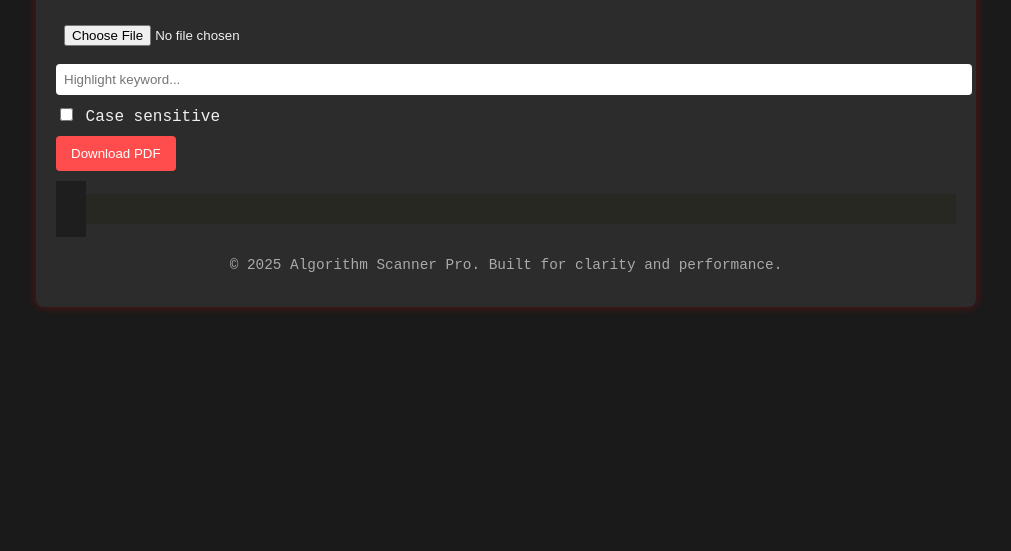
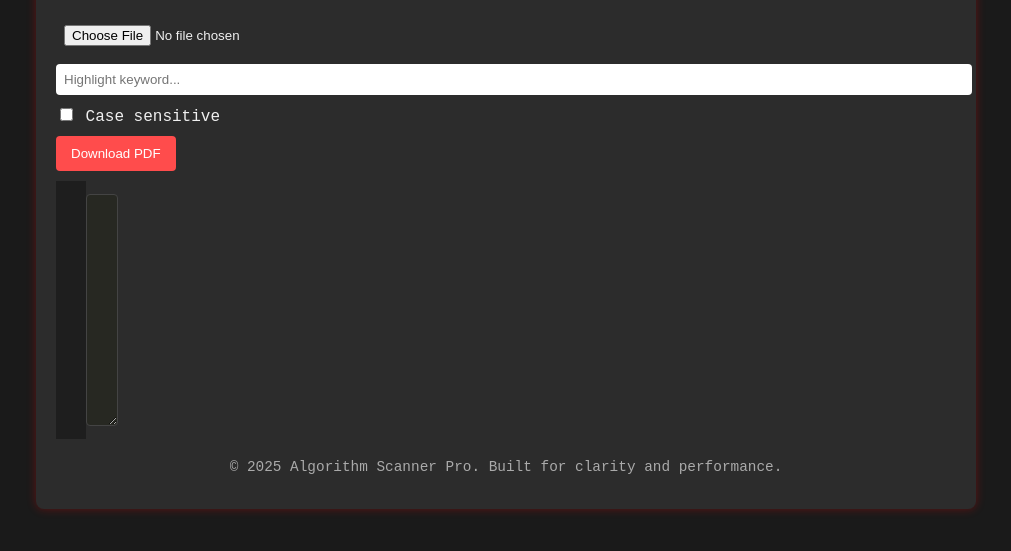
Before and after one commit to samyuktha-23/algorithm-scanner, a plain HTML site: page index.html in a window 1280 px wide. Shown: the part 149-700 px from the top of the page, without its empty margins (134-1145 px from the left). Drawn offline with Linux system fonts and the light colour scheme.

Commit message:
Enhance .code-box with resize and border
Updated the .code-box class to allow vertical resizing and added a border.

```diff
--- a/style.css
+++ b/style.css
@@ -76,13 +76,18 @@ button:hover {
 }
 
 .code-box {
-  flex: 1;
+  resize: vertical;
+  overflow: auto;
+  min-height: 200px;
+  max-height: 800px;
   background-color: #272822;
   color: #f8f8f2;
   padding: 15px;
   white-space: pre-wrap;
-  overflow-x: auto;
+  border: 1px solid #444;
+  border-radius: 4px;
 }
+
 
 .keyword {
   color: #66d9ef;
```
